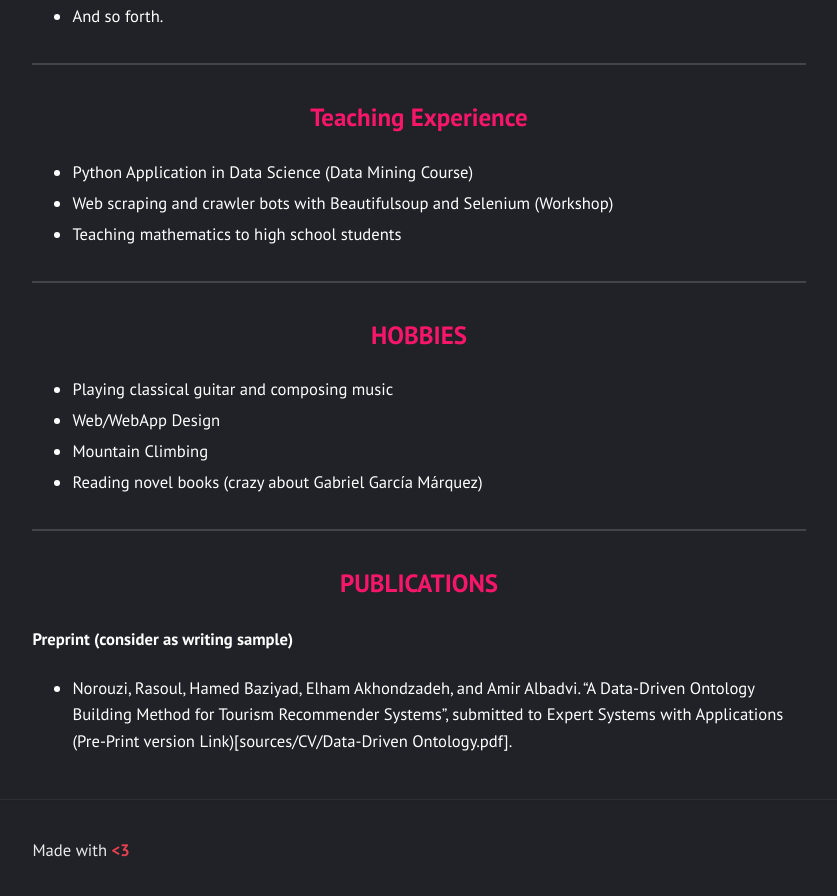
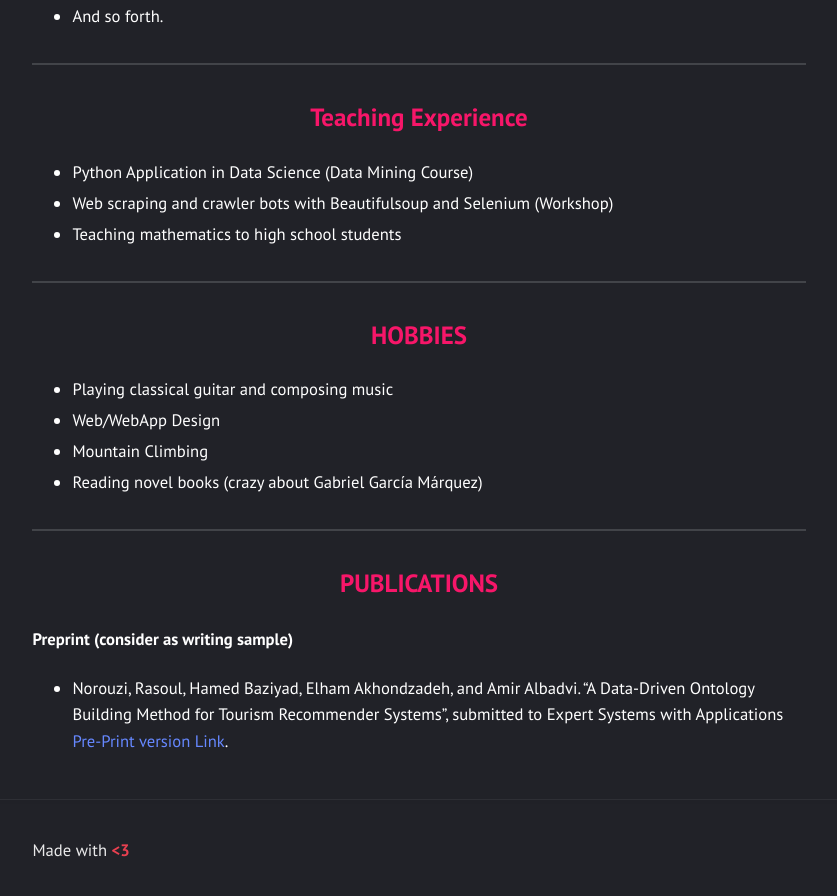
Before and after one commit to rasoulnorouzi/rasoulnorouzi.github.io, a Jekyll site: the page built from cv.md, in a window 1280 px wide and 900 px high, scrolled down 3171 px. Shown: the top 896 px of the window, without its empty margins (221-1058 px from the left). Built offline with Jekyll 4.4.1, drawn with Linux system fonts in a browser that asks for light colours.

Commit message:
Update cv.md

```diff
--- a/cv.md
+++ b/cv.md
@@ -94,4 +94,4 @@ Help students who will start the writing of the final assignment confused what t
 <h2 style="color:rgb(247, 22, 105);text-align:center;"> PUBLICATIONS </h2>
 
 #### Preprint (consider as writing sample)
-- Norouzi, Rasoul, Hamed Baziyad, Elham Akhondzadeh, and Amir Albadvi. "A Data-Driven Ontology Building Method for Tourism Recommender Systems", submitted to Expert Systems with Applications (Pre-Print version Link)[sources/CV/Data-Driven Ontology.pdf].
+- Norouzi, Rasoul, Hamed Baziyad, Elham Akhondzadeh, and Amir Albadvi. "A Data-Driven Ontology Building Method for Tourism Recommender Systems", submitted to Expert Systems with Applications [Pre-Print version Link](../sources/CV/Data-Driven Ontology.pdf).
```
